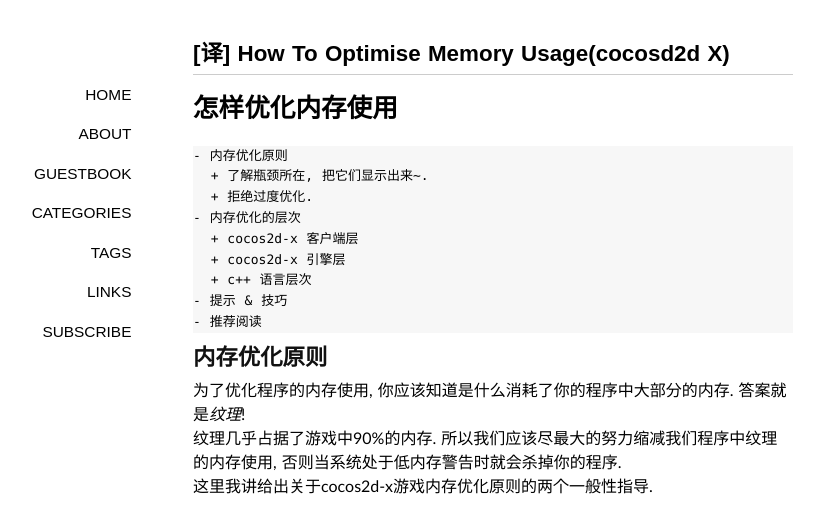
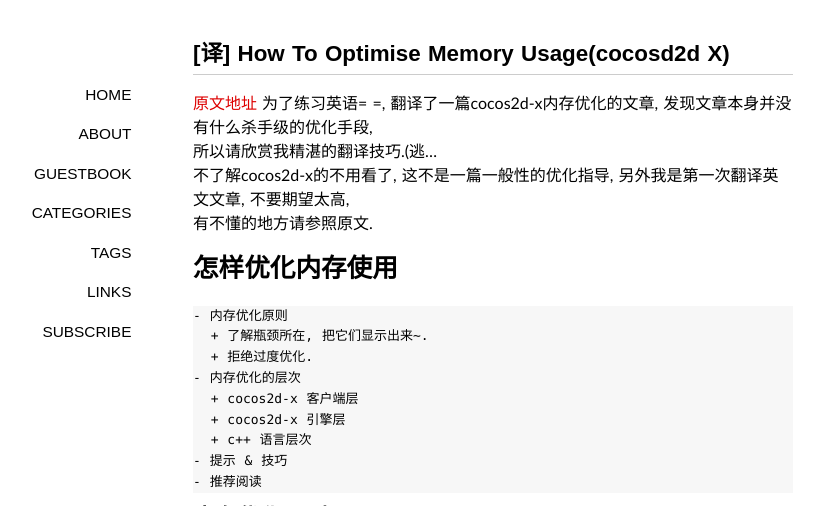
Before and after one commit to pii0x/ellochen.github.com, a Jekyll site: the page built from _posts/2013-08-29-[译]-How-to-Optimise-Memory-Usage(Cocosd2d-x).md, in a window 1280 px wide and 900 px high, cut to the strip 0-506 px from the top of the window. Shown: the whole strip, without its empty margins (147-969 px from the left). Built offline with Jekyll 4.4.1, drawn with Linux system fonts in a browser that asks for light colours; some web fonts are replaced; Markdown is read by kramdown in place of the engine named in the settings; comment, search, counter and statistics services are not loaded.

Commit message:
Update 2013-08-29-[译]-How-to-Optimise-Memory-Usage(Cocosd2d-x).md

```diff
--- a/_posts/2013-08-29-[译]-How-to-Optimise-Memory-Usage(Cocosd2d-x).md
+++ b/_posts/2013-08-29-[译]-How-to-Optimise-Memory-Usage(Cocosd2d-x).md
@@ -5,6 +5,11 @@
 tags: [Cocos2d-x 优化 翻译]
 
 ---
+[原文地址](http://www.cocos2d-x.org/projects/cocos2d-x/wiki/How_to_optimise_memory_usage)
+为了练习英语= =, 翻译了一篇cocos2d-x内存优化的文章, 发现文章本身并没有什么杀手级的优化手段,
+所以请欣赏我精湛的翻译技巧.(逃...
+不了解cocos2d-x的不用看了, 这不是一篇一般性的优化指导, 另外我是第一次翻译英文文章, 不要期望太高,
+有不懂的地方请参照原文.
 
 # 怎样优化内存使用
     - 内存优化原则
```
